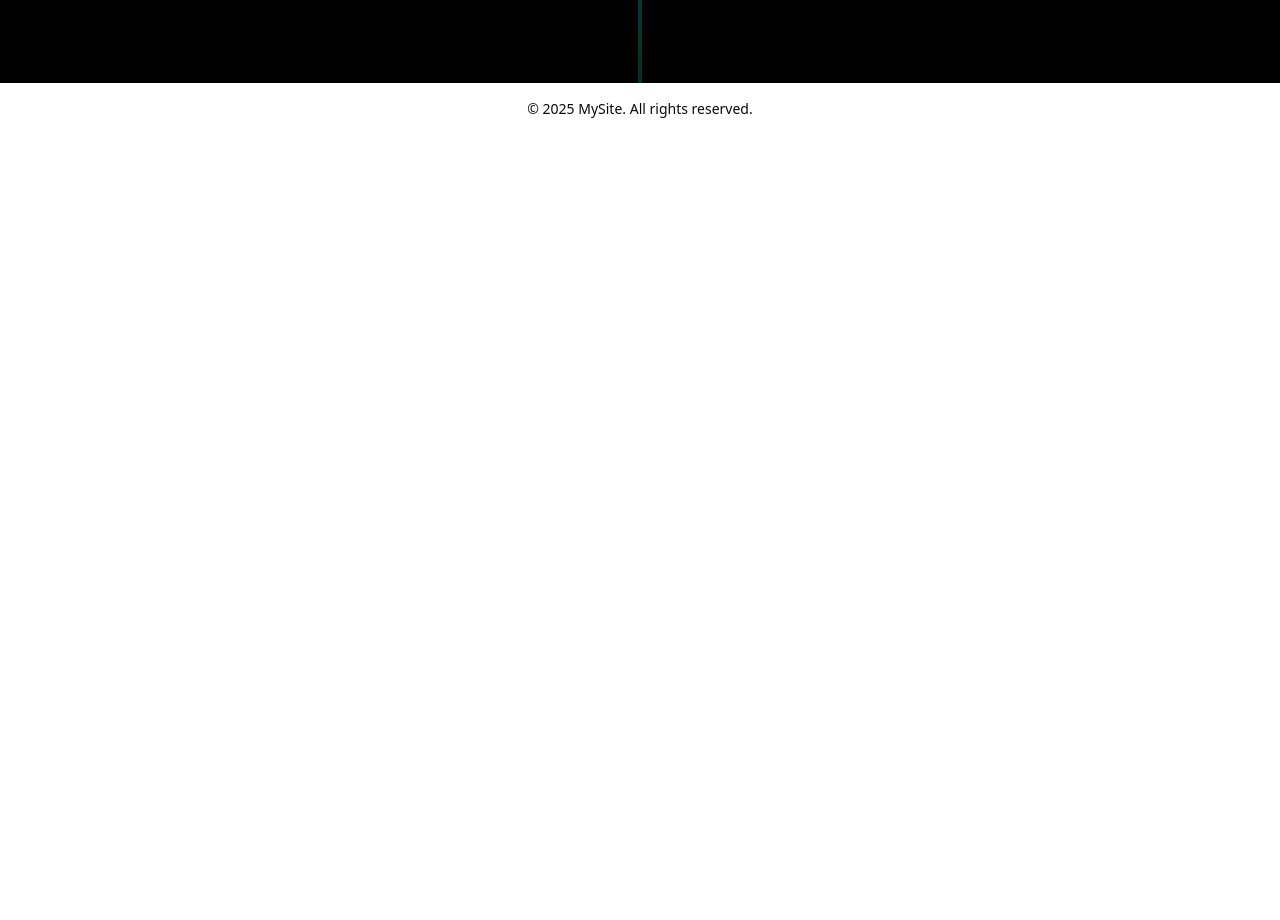
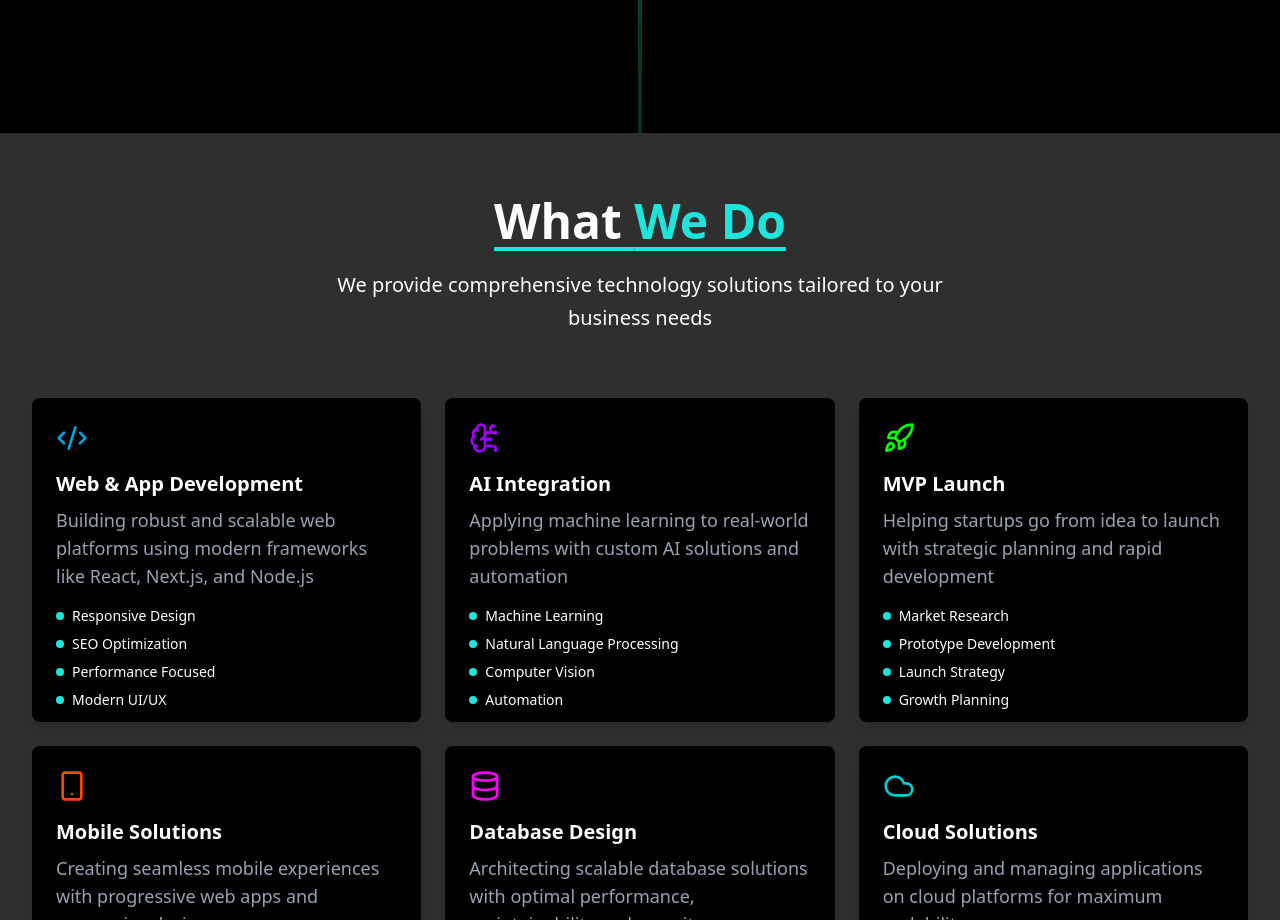
Before and after one commit to aimersTech/aimers-tech-portfolio, a Next.js app: page / in a window 1280 px wide. Shown: the part 1880-2800 px from the top of the page. Before the commit the page ends 2015 px from the top, so only its background shows below. Built offline with nearby package versions, Linux system fonts and the light colour scheme.

Commit message:
feat: add what we do section

```diff
--- /dev/null
+++ b/src/app/constants/whatWeDo.ts
@@ -0,0 +1,68 @@
+export interface IWhatWeDo {
+    title: string,
+    description: string,
+    options: string[]
+}
+
+export const WhatWeDo: IWhatWeDo[] = [
+    {
+        title: "Web & App Development",
+        description: "Building robust and scalable web platforms using modern frameworks like React, Next.js, and Node.js",
+        options: [
+            "Responsive Design",
+            "SEO Optimization",
+            "Performance Focused",
+            "Modern UI/UX"
+        ]
+    },
+    {
+        title: "AI Integration",
+        description: "Applying machine learning to real-world problems with custom AI solutions and automation",
+        options: [
+            "Machine Learning",
+            "Natural Language Processing",
+            "Computer Vision",
+            "Automation"
+        ]
+    },
+    {
+        title: "MVP Launch",
+        description: "Helping startups go from idea to launch with strategic planning and rapid development",
+        options: [
+            "Market Research",
+            "Prototype Development",
+            "Launch Strategy",
+            "Growth Planning"
+        ]
+    },
+    {
+        title: "Mobile Solutions",
+        description: "Creating seamless mobile experiences with progressive web apps and responsive design",
+        options: [
+            "Cross-Platform",
+            "Native Performance",
+            "Offline Capability",
+            "App Store Ready"
+        ]
+    },
+    {
+        title: "Database Design",
+        description: "Architecting scalable database solutions with optimal performance, maintainability and security",
+        options: [
+            "SQL & NoSQL",
+            "Data Migration",
+            "Performance Tuning",
+            "Security First"
+        ]
+    },
+    {
+        title: "Cloud Solutions",
+        description: "Deploying and managing applications on cloud platforms for maximum scalability",
+        options: [
+            "AWS & Firebase",
+            "Auto Scaling",
+            "CI/CD Pipeline",
+            "Monitoring & Analytics"
+        ]
+    },
+]
--- a/src/app/page.tsx
+++ b/src/app/page.tsx
@@ -1,9 +1,11 @@
 import OurProcessSection from "@/components/sections/OurProcess/OurProcessSection";
+import WhatWeDoSection from "@/components/sections/WhatWeDo/WhatWeDo";
 
 export default function Home() {
   return (
     <div>
       <OurProcessSection />
+      <WhatWeDoSection />
     </div>
   );
 }
--- a/src/components/sections/OurProcess/OurProcessSection.tsx
+++ b/src/components/sections/OurProcess/OurProcessSection.tsx
@@ -1,24 +1,23 @@
 import React from "react";
-
 import TimelineCard from "@/components/ui/TimeLineCard";
 import { OurProcess } from "@/app/constants/outProcess";
 
 function OurProcessSection() {
   return (
-    <div className="bg-black px-4 lg:px-20 xl:px-[100px] font-sans min-h-screen w-full">
-      <div className="mx-auto">
+    <div className="bg-black min-h-screen w-full font-sans">
+      <div className="container mx-auto px-4 sm:px-6 lg:px-8">
         <div className="text-center py-16">
-          <h2 className="text-white text-3xl lg:text-[40px] font-semibold mb-6">
+          <h2 className="text-white text-5xl underline font-semibold mb-6">
             Our <span className="text-[#1DE5DB]">Process</span>
           </h2>
-          <p className="text-white text-base lg:text-lg max-w-2xl mx-auto leading-relaxed">
+          <p className="text-white text-base lg:text-xl max-w-2xl mx-auto leading-relaxed">
             A proven methodology that ensures successful project delivery from <br />
             concept to completion
           </p>
         </div>
 
         <div className="relative pb-16">
-          <div className="absolute left-8 lg:left-1/2 lg:transform lg:-translate-x-1/2 top-0 bottom-0 w-1 bg-gradient-to-b from-[#1DE5DB] via-[#1DE5DB]/60 to-[#1DE5DB]/20"></div>
+          <div className="absolute left-8 lg:left-1/2 lg:-translate-x-1/2 top-0 bottom-0 w-1 bg-gradient-to-b from-[#1DE5DB] via-[#1DE5DB]/60 to-[#1DE5DB]/20"></div>
 
           {OurProcess.map((process, index) => (
             <TimelineCard
@@ -33,5 +32,4 @@ function OurProcessSection() {
   );
 }
 
-
 export default OurProcessSection;
--- /dev/null
+++ b/src/components/sections/WhatWeDo/WhatWeDo.tsx
@@ -0,0 +1,62 @@
+import React from "react";
+import { WhatWeDo } from "@/app/constants/whatWeDo";
+import {
+  Code2,
+  BrainCircuit,
+  Rocket,
+  Smartphone,
+  Database,
+  Cloud,
+} from "lucide-react";
+
+function WhatWeDoSection() {
+  return (
+    <div className="bg-[#2F2F2F] min-h-screen w-full font-sans">
+      <div className="container mx-auto px-4 sm:px-6 lg:px-8">
+        <div className="text-center py-16">
+          <h2 className="text-[#FFFFFF] underline decoration-[#1DE5DB] underline-offset-8 text-5xl font-semibold mb-6">
+            What <span className="text-[#1DE5DB]">We Do</span>
+          </h2>
+          <p className="text-white text-base lg:text-xl max-w-2xl mx-auto leading-relaxed">
+            We provide comprehensive technology solutions tailored to your business needs
+          </p>
+        </div>
+
+        <div className="grid grid-cols-1 sm:grid-cols-2 lg:grid-cols-3 gap-6 pb-16">
+          {WhatWeDo.map((item, index) => (
+            <div
+              key={index}
+              className="bg-black h-[324px] p-6 rounded-md shadow-lg hover:shadow-xl transition-shadow duration-300"
+            >
+              <div className="flex flex-col items-start">
+                {/* Icon */}
+                <div className="mb-4">
+                  {index === 0 && <Code2 className="w-8 h-8 text-[#00A3E0]" />}
+                  {index === 1 && <BrainCircuit className="w-8 h-8 text-[#A100FF]" />}
+                  {index === 2 && <Rocket className="w-8 h-8 text-[#00FF00]" />}
+                  {index === 3 && <Smartphone className="w-8 h-8 text-[#FF4500]" />}
+                  {index === 4 && <Database className="w-8 h-8 text-[#FF00FF]" />}
+                  {index === 5 && <Cloud className="w-8 h-8 text-[#00CED1]" />}
+                </div>
+                {/* Title and Description */}
+                <h3 className="text-white text-xl font-semibold mb-2">{item.title}</h3>
+                <p className="text-gray-400 text-lg mb-4">{item.description}</p>
+                {/* Options */}
+                <ul className="list-none">
+                  {item.options.map((option, optionIndex) => (
+                    <li key={optionIndex} className="flex items-center text-white text-sm mb-2">
+                      <span className="w-2 h-2 bg-[#1DE5DB] rounded-full mr-2"></span>
+                      {option}
+                    </li>
+                  ))}
+                </ul>
+              </div>
+            </div>
+          ))}
+        </div>
+      </div>
+    </div>
+  );
+}
+
+export default WhatWeDoSection;
--- a/src/components/ui/TimeLineCard.tsx
+++ b/src/components/ui/TimeLineCard.tsx
@@ -43,7 +43,7 @@ const TimelineCard: React.FC<TimelineCardProps> = ({ process, isEven }) => {
                 </div>
 
                 {/* Description */}
-                <p className="text-gray-300 mb-8 leading-relaxed">
+                <p className="text-gray-300 mb-8 text-lg leading-relaxed">
                     {process.description}
                 </p>
 
@@ -51,7 +51,7 @@ const TimelineCard: React.FC<TimelineCardProps> = ({ process, isEven }) => {
                     {process.options.map((option, optionIndex) => (
                     <div key={optionIndex} className="flex items-center gap-3">
                         <div className="w-2 h-2 bg-[#1DE5DB] rounded-full flex-shrink-0"></div>
-                        <span className="text-gray-200 text-sm font-medium">
+                        <span className="text-gray-200 text-[15px] font-medium">
                         {option}
                         </span>
                     </div>
```
